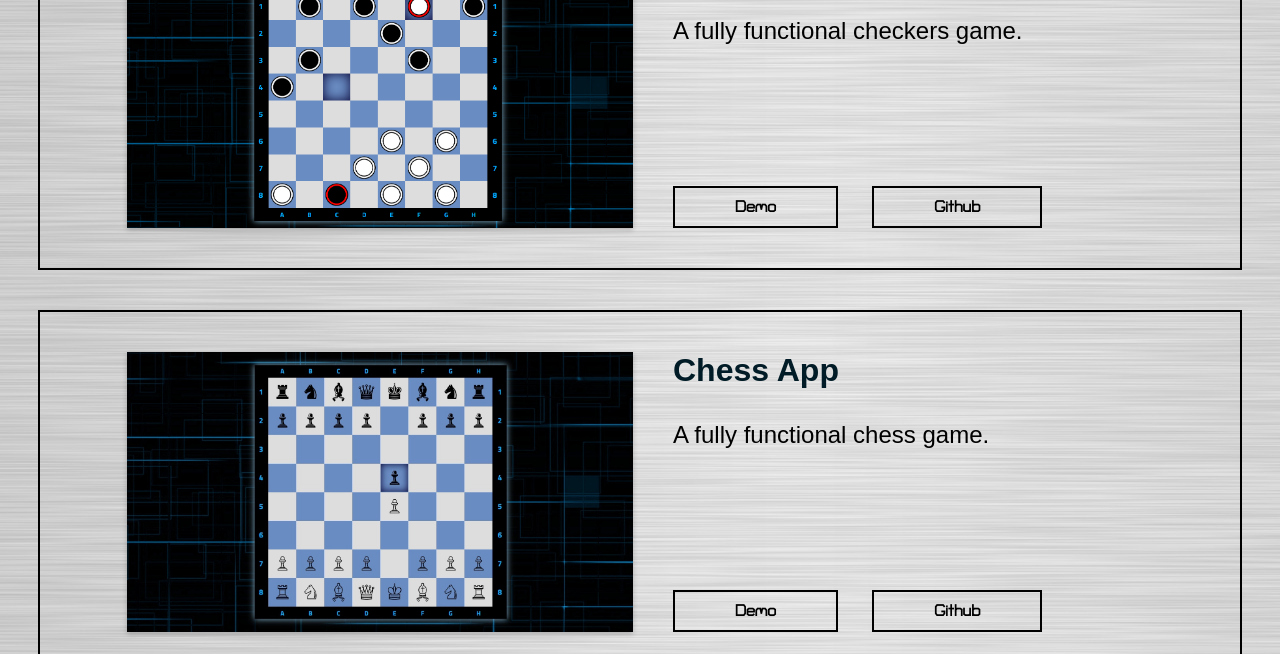
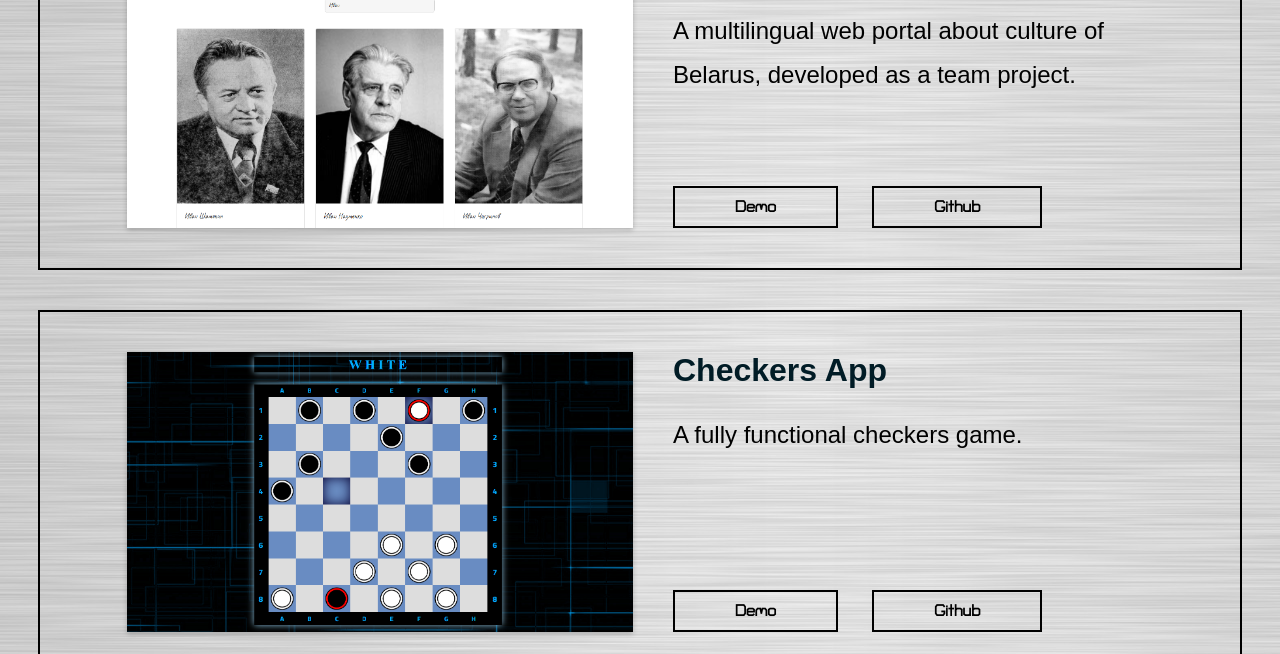
Before and after one commit to tommergz/portfolio, a plain HTML site: page index.html in a window 1280 px wide. Shown: the part 446-1100 px from the top of the page. Drawn offline with Linux system fonts and the light colour scheme.

Commit message:
change index.html

```diff
--- a/index.html
+++ b/index.html
@@ -42,6 +42,25 @@
         <div id="skills-btn" class="choose-btn"><span>Experience</span><div id="skills-lamp" class="lamp"></div></div>
     </div>
     <div id="portfolio-container" class="commonpage-container">
+
+        <div class="common-page">
+            <div class="preview-container">
+            <img src="assets/images/culture-portal.png" alt="Checkers">
+            </div>
+            <div class="description-container">
+                <div class="description">
+                    <h1 class="description-title">Culture-Portal</h1>
+                    <p class="description-text">A multilingual web portal about culture of Belarus, developed as a team project.</p>
+                </div><div class="description-btn-container">
+                    <div class="btn-cont">
+                        <a class="btn" href="https://pedantic-kare-1d9dc2.netlify.com" target="_blank" rel="noopener noreferrer">Demo</a>
+                    </div>
+                    <div class="btn-cont">
+                        <a class="btn" href="https://github.com/Egor-Alexandrovich/Culture-Portal" target="_blank" rel="noopener noreferrer">Github</a>
+                    </div>
+                </div>
+            </div>
+        </div>
 
         <div class="common-page">
             <div class="preview-container">
```
Also changed, not shown: assets/images/culture-portal.png (added).
